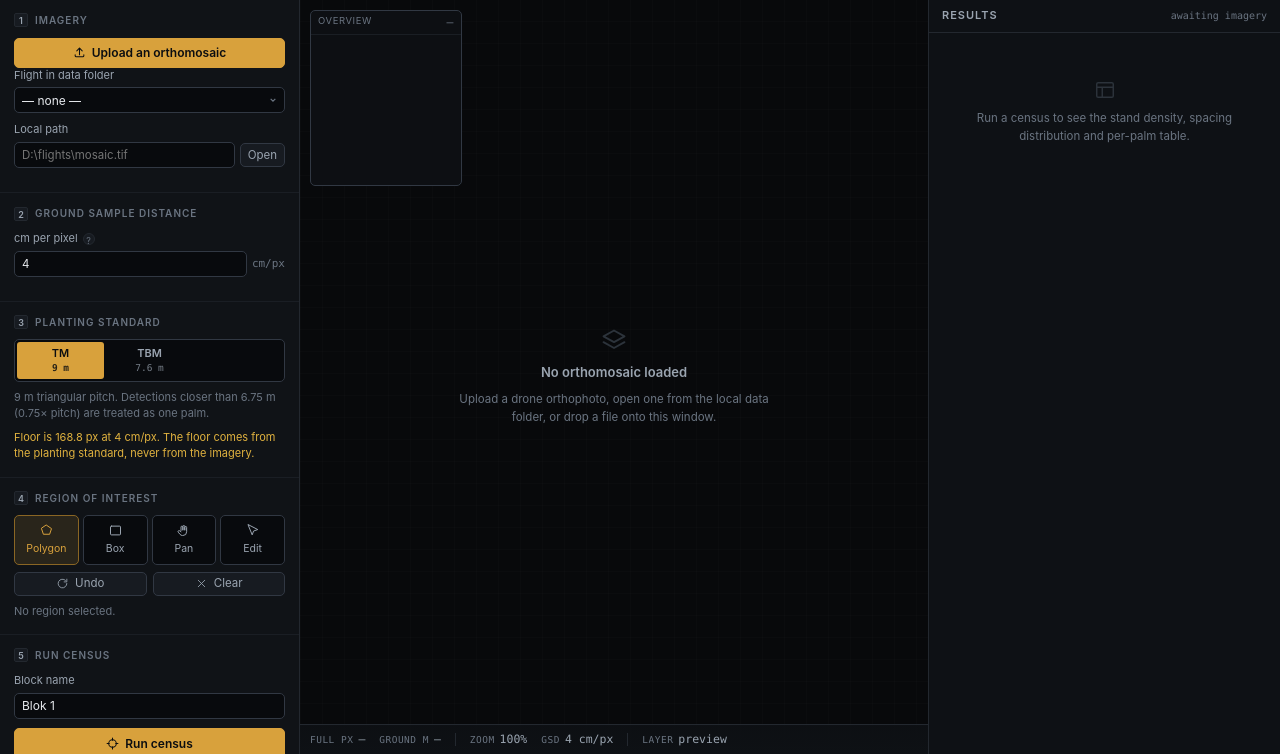
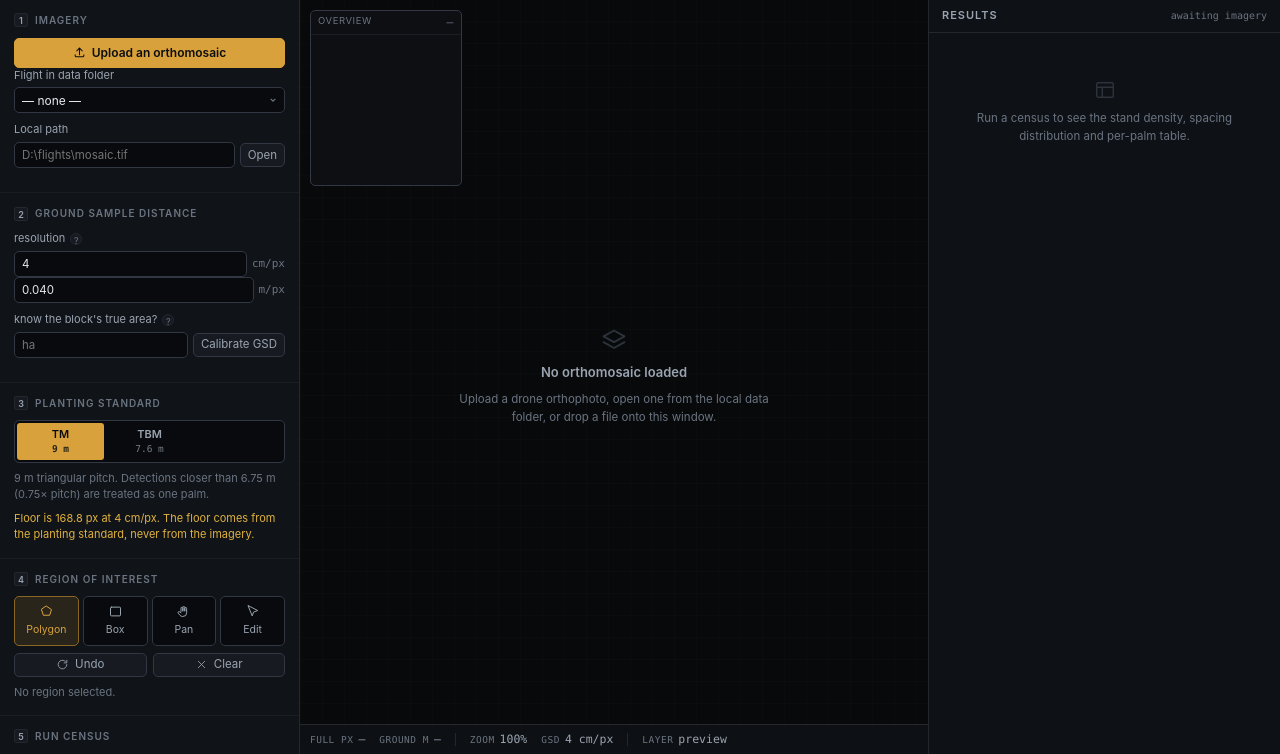
Before and after one commit to Zurplox/PalmSentinel-AI-V2, a Flask app: page / in a window 1280 px wide. Shown: the part 46-800 px from the top of the page. Run offline with Flask 3, Linux system fonts and the light colour scheme; parts of the project's set-up code (start-up, migrations or seed data) failed here and were passed over; some libraries are stand-ins or nearby versions.

Commit message:
fix: a closed polygon stops inviting vertices, spacing circles show the merge radius
Four owner-reported defects in the interface, none of them in the count.

The polygon's state guard was already correct -- no vertex could be appended
after close -- but the painter kept drawing the rubber band to the pointer and
the crosshair stayed on, so the canvas kept inviting a click that did nothing.
Both stand down now, verified through real pointer events.

The spacing circles were drawn at the full merge floor (168.75 px at 4 cm/px),
so every circle overlapped several neighbours and contradicted the quality line
beneath it. The floor is centre-to-centre, so the overlay radius is half of it
-- what the loupe ring already used. Two circles now touch exactly when a pair
sits at the floor: measured on the demo, 168.75 px needed against 169.532 px
for the closest pair, 0.8 px of clearance and no overlap anywhere.

Sensitivity is now a real control: 0 is Otsu, and a positive value lowers the
region's threshold by that fraction of the interval to the background
percentile, resolved once for the whole region. The first draft had a sign
error that would have raised the bar; the test is written as a monotonic
invariant, and on the demo 0 -> 59.039/140 palms against 0.5 -> 41.02/141.

GSD takes metres as well as centimetres, reports an estimated flight altitude
for the resolution, and can be solved from a trusted area (pixels^2 * GSD^2 =
area). Verified live: 0.05 m/px -> 5 cm/px; declaring 0.25 ha on a 1.0 ha
mosaic solved 2 cm/px exactly.

Rebuilt and verified before publishing, as asked: --check, --selftest and
--selftest --window all pass from the built tree with 140 palms / 140.0 SPH and
identical export bytes, and the four fixes are present in the packaged bundle.
91 tests OK (was 86); the only golden that moved is the index/stylesheet byte
counts. Released as v2.0.5 (82,925,583 bytes, sha256 5c3e2b7e...).

🤖 Generated with Codebuff
Co-Authored-By: Codebuff <noreply@codebuff.com>

```diff
--- a/palmsentinel/detection.py
+++ b/palmsentinel/detection.py
@@ -124,6 +124,8 @@ class Observation:
     index: str
     threshold: float
     background: float
+    sensitivity: float = 0.0
+    """The fraction actually applied to lower the threshold (0 when none was)."""
 
     def describe(self) -> str:
         return (
--- a/static/css/app.css
+++ b/static/css/app.css
@@ -203,6 +203,7 @@ select.input {
 .note--warn { color: var(--warn); }
 .note--bad { color: var(--bad); }
 .note--ok { color: var(--ok); }
+.note--dim { opacity: .75; }
 .note code {
   font-family: var(--f-mono); font-size: 10.5px;
   background: var(--bg-sunken); padding: 1px 4px; border-radius: 3px; color: var(--text-2);
--- a/static/js/main.js
+++ b/static/js/main.js
@@ -45,6 +45,7 @@ const panels = new Panels({
     loadFile,
     loadPath,
     setGsd,
+    calibrateGsdFromArea,
     runCensus,
     exportCsv,
     exportGeoJson,
@@ -129,8 +130,12 @@ store.subscribe((state) => {
   }
 
   const standard = state.standards[state.standardKey];
+  // The overlay shows the *merge* radius -- half the spacing floor -- because
+  // that is the distance at which a second detection becomes the same palm.
+  // Drawing the full floor made every circle overlap several neighbours and
+  // read as an error rather than a floor.
   renderer.exclusionRadiusPx = standard
-    ? standard.min_spacing_m / (state.gsdCm / 100)
+    ? standard.min_spacing_m / (state.gsdCm / 100) / 2
     : 0;
 
   redraw();
@@ -196,6 +201,23 @@ async function setGsd(value) {
   }
 }
 
+/**
+ * Solve the GSD from a trusted area: the whole orthomosaic is known to cover
+ * N ha, so pixels² · (GSD)² = area. Only a guess-improver for the common case
+ * where the drone log is lost but the estate record is not.
+ */
+function calibrateGsdFromArea(areaHa) {
+  const state = store.get();
+  if (!state.image || !(areaHa > 0)) return;
+  const current = state.image.full_area_ha; // hectares at the current GSD
+  if (!(current > 0)) return;
+  // Area scales with GSD², so the corrected GSD is the current one scaled by
+  // sqrt(target/current).
+  const corrected = state.gsdCm * Math.sqrt(areaHa / current);
+  setGsd(Math.round(corrected * 1000) / 1000);
+  panels.toast('ok', `GSD set to ${corrected.toFixed(3)} cm/px so the mosaic covers ${areaHa} ha.`);
+}
+
 async function runCensus() {
   const state = store.get();
   if (!state.image) {
@@ -216,6 +238,7 @@ async function runCensus() {
       gsd_cm: state.gsdCm,
       tile_px: state.tilePx,
       threshold: state.threshold > 0 ? state.threshold : null,
+      sensitivity: state.sensitivity > 0 ? state.sensitivity : 0,
       manual_add: state.manualAdd,
       manual_remove: state.manualRemove,
     };
--- a/static/js/panels.js
+++ b/static/js/panels.js
@@ -35,7 +35,8 @@ export class Panels {
     for (const id of [
       'file-name', 'file-meta', 'file-summary', 'btn-open-image', 'btn-pick-file', 'btn-fit',
       'btn-native', 'btn-shortcuts', 'file-input', 'btn-upload', 'select-flight', 'input-path',
-      'btn-path', 'note-decode', 'input-gsd', 'note-extent', 'seg-standard', 'note-standard',
+      'btn-path', 'note-decode', 'input-gsd', 'input-gsd-m', 'note-extent', 'note-altitude',
+      'input-area', 'btn-calibrate', 'note-calibrate', 'seg-standard', 'note-standard',
       'note-spacing', 'tool-toolbar', 'btn-undo', 'btn-clear', 'note-roi', 'input-block',
       'btn-run', 'run-label', 'note-run', 'input-tile', 'out-tile', 'input-threshold',
       'out-threshold', 'loupe-img', 'loupe-empty', 'loupe-overlay', 'loupe-ring',
@@ -96,6 +97,32 @@ export class Panels {
       }
     });
 
+    // The same GSD in metres per pixel, for drone logs quoted in metres.
+    e['input-gsd-m'].addEventListener('change', () => {
+      const metres = Number.parseFloat(e['input-gsd-m'].value);
+      if (Number.isFinite(metres) && metres > 0) this.actions.setGsd(metres * 100);
+    });
+    e['input-gsd-m'].addEventListener('input', () => {
+      const metres = Number.parseFloat(e['input-gsd-m'].value);
+      if (Number.isFinite(metres) && metres > 0) {
+        this.store.patch({ gsdCm: metres * 100 });
+      }
+    });
+
+    // Solve the GSD from a trusted area (estate record), as a cross-check.
+    const calibrate = () => {
+      const ha = Number.parseFloat(e['input-area'].value);
+      if (Number.isFinite(ha) && ha > 0) this.actions.calibrateGsdFromArea(ha);
+      else this.toast('warn', 'Enter the block area in hectares first.');
+    };
+    e['btn-calibrate'].addEventListener('click', calibrate);
+    e['input-area'].addEventListener('keydown', (event) => {
+      if (event.key === 'Enter') {
+        event.preventDefault();
+        calibrate();
+      }
+    });
+
     e['seg-standard'].addEventListener('click', (event) => {
       const button = event.target.closest('button[data-standard]');
       if (button) this.store.patch({ standardKey: button.dataset.standard });
@@ -134,7 +161,8 @@ export class Panels {
 
     e['input-threshold'].addEventListener('input', (event) => {
       const value = Number(event.target.value);
-      e['out-threshold'].textContent = value === 0 ? 'auto' : String(value);
+      this.store.patch({ sensitivity: value / 100 });
+      e['out-threshold'].textContent = value === 0 ? 'auto' : `${value}%`;
       this.store.patch({ threshold: value });
     });
 
@@ -244,8 +272,11 @@ export class Panels {
     for (const button of e['tool-toolbar'].querySelectorAll('button[data-tool]')) {
       button.classList.toggle('is-active', button.dataset.tool === state.tool);
     }
-    const cursor = { polygon: 'is-crosshair', box: 'is-crosshair', edit: 'is-editing', pan: 'is-panning' };
-    e.stage.className = `stage ${cursor[state.tool] || ''}`.trim();
+    // A closed polygon is an object now, not a drawing in progress: the
+    // crosshair stands down so the pointer stops inviting another vertex.
+    const cursorClasses = { polygon: 'is-crosshair', box: 'is-crosshair', edit: 'is-editing', pan: 'is-panning' };
+    const cursor = state.tool === 'polygon' && state.roiClosed ? '' : cursorClasses[state.tool] || '';
+    e.stage.className = `stage ${cursor}`.trim();
 
     e['chk-palms'].checked = state.overlays.palms;
     e['chk-ids'].checked = state.overlays.ids;
@@ -255,9 +286,13 @@ export class Panels {
     e.navigator.hidden = !state.overlays.minimap;
 
     e['input-gsd'].value = String(state.gsdCm);
+    if (document.activeElement !== e['input-gsd-m']) {
+      e['input-gsd-m'].value = (state.gsdCm / 100).toFixed(3);
+    }
     e['input-tile'].value = String(state.tilePx);
     e['out-tile'].textContent = String(state.tilePx);
-    e['out-threshold'].textContent = state.threshold === 0 ? 'auto' : String(state.threshold);
+    e['input-threshold'].value = String(Math.round(state.sensitivity * 100));
+    e['out-threshold'].textContent = state.sensitivity === 0 ? 'auto' : `${Math.round(state.sensitivity * 100)}%`;
     if (document.activeElement !== e['input-block']) e['input-block'].value = state.blockName;
 
     this.#renderStandards(state);
@@ -320,6 +355,14 @@ export class Panels {
     e['note-extent'].textContent =
       `${num(image.extent_m[0], 1)} m × ${num(image.extent_m[1], 1)} m · ` +
       `${num(image.full_area_ha, 4)} ha at this GSD.`;
+    // Cross-check, not a fact: the height above canopy that a ~20 MP camera
+    // with an 84° horizontal FOV flies at to produce this GSD (h ≈ GSD·3040).
+    // Orthos are stitched, so the drone log is the authority; this catches a
+    // GSD typed an order of magnitude wrong.
+    e['note-altitude'].hidden = false;
+    const altitudeM = Math.round(((image.gsd_cm_per_px / 100) * 3040) / 5) * 5;
+    e['note-altitude'].textContent =
+      `≈ ${int(altitudeM)} m above canopy for this resolution (20 MP camera, 84° FOV) — cross-check against the drone log.`;
     e['ro-gsd'].textContent = `${state.gsdCm} cm/px`;
     e['nav-res'].textContent = `${num(image.gsd_cm_per_px, 2)} cm/px`;
 
--- a/static/js/render.js
+++ b/static/js/render.js
@@ -349,9 +349,9 @@ export class MapRenderer {
       }
     }
 
-    // Rubber band to the pointer.
-    const tail = draft && draft.length ? draft : polygon;
-    if (tail.length && frame.cursor && !frame.pointerDown) {
+    // Rubber band to the pointer, only while a polygon is still open.
+    const tail = draft && draft.length ? draft : (state.roiClosed ? null : polygon);
+    if (tail && tail.length && frame.cursor && !frame.pointerDown) {
       const [lx, ly] = camera.toScreen(tail[tail.length - 1][0], tail[tail.length - 1][1]);
       ctx.beginPath();
       ctx.moveTo(lx, ly);
--- a/static/js/state.js
+++ b/static/js/state.js
@@ -57,6 +57,7 @@ export const initialState = {
   blockName: 'Blok 1',
   tilePx: 1536,
   threshold: 0,            // 0 means "derive with Otsu"
+  sensitivity: 0,          // 0..1, lowers the Otsu bar to catch weaker crowns
 
   // results
   census: null,
--- a/templates/index.html
+++ b/templates/index.html
@@ -99,15 +99,31 @@
       <h2 class="group__title"><span class="group__n">2</span>Ground sample distance</h2>
       <label class="field">
         <span class="field__label">
-          cm per pixel
+          resolution
           <span class="hint" title="Every area and density figure scales with the square of this number.">?</span>
         </span>
         <span class="field__row">
           <input class="input mono" id="input-gsd" type="number" min="0.2" max="60" step="0.1" value="4.0">
           <span class="unit mono">cm/px</span>
         </span>
+        <span class="field__row">
+          <input class="input mono" id="input-gsd-m" type="number" min="0.002" max="0.6" step="0.001" value="0.040">
+          <span class="unit mono">m/px</span>
+        </span>
       </label>
       <p class="note" id="note-extent"></p>
+      <p class="note note--dim" id="note-altitude" hidden></p>
+      <label class="field">
+        <span class="field__label">
+          know the block's true area?
+          <span class="hint" title="Type the estate record in hectares and the GSD is solved so this whole orthomosaic covers exactly that area. Use it to cross-check a guessed GSD.">?</span>
+        </span>
+        <span class="field__row">
+          <input class="input mono" id="input-area" type="number" min="0.01" max="100000" step="0.01" placeholder="ha">
+          <button class="btn btn--compact" id="btn-calibrate">Calibrate GSD</button>
+        </span>
+      </label>
+      <p class="note" id="note-calibrate" hidden></p>
     </section>
 
     <section class="group">
@@ -158,10 +174,10 @@
           <input class="range" id="input-tile" type="range" min="512" max="4096" step="256" value="1536">
         </label>
         <label class="field">
-          <span class="field__label">Vegetation threshold <span class="mono" id="out-threshold">auto</span></span>
-          <input class="range" id="input-threshold" type="range" min="0" max="200" step="1" value="0">
+          <span class="field__label">Detection sensitivity <span class="mono" id="out-threshold">auto</span></span>
+          <input class="range" id="input-threshold" type="range" min="0" max="100" step="5" value="0">
         </label>
-        <p class="note">Threshold 0 means Otsu, resolved once for the whole region.</p>
+        <p class="note">Sensitivity 0 resolves the vegetation threshold with Otsu. Higher sensitivity lowers the ExG threshold to catch weaker crowns — watch “rejected by spacing” in the quality panel; if it climbs past ~80%, sensitivity is too high.</p>
       </details>
     </section>
 
--- a/web/views.py
+++ b/web/views.py
@@ -332,12 +332,14 @@ def census() -> Response:
     try:
         tile_px = int(body.get("tile_px") or 1536)
         threshold = body.get("threshold")
+        sensitivity = float(body.get("sensitivity") or 0.0)
         config = CensusConfig(
             standard=PALM_STANDARDS[standard_key],
             scale=GroundScale(gsd_cm),
             polygon=polygon,
             tile_px=max(256, min(tile_px, 8192)),
             vegetation_threshold=float(threshold) if threshold is not None else None,
+            sensitivity=max(0.0, min(sensitivity, 1.0)),
             manual_additions=_parse_points(body.get("manual_add")),
             manual_removals=_parse_points(body.get("manual_remove")),
         )
@@ -409,6 +411,7 @@ def _census_payload(result: CensusResult) -> Dict[str, Any]:
             "index": result.observation.index,
             "threshold": round(result.observation.threshold, 3),
             "background": round(result.observation.background, 3),
+            "sensitivity": round(result.observation.sensitivity, 3),
         },
         "detector": {
             "blur_ksize": result.params.blur_ksize,
```
Also changed, not shown: SYSTEM_LIVING_LOG_V2.md (+24 -2 lines), palmsentinel/pipeline.py (+23 -0 lines), tests/golden/selftest.txt (+2 -2 lines), tests/test_core.py (+43 -0 lines), tests/test_ui_contract.py (+27 -2 lines), README.md.
